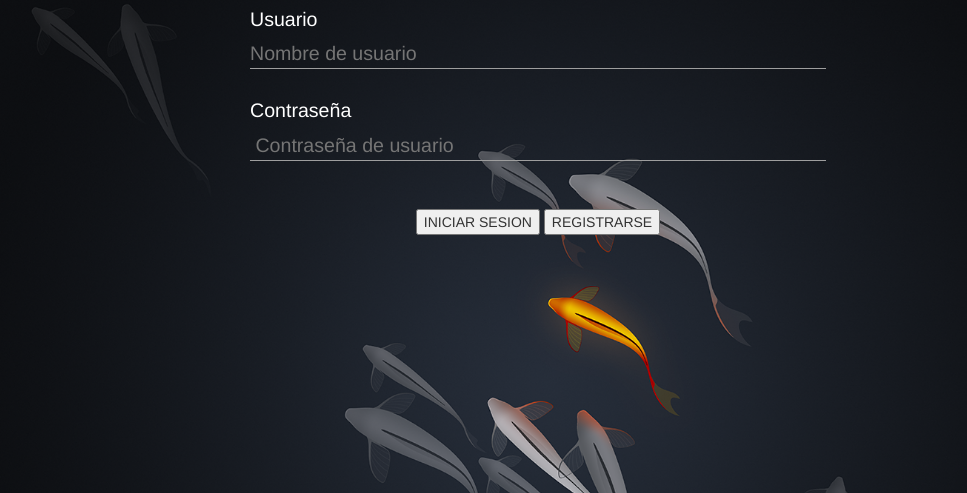
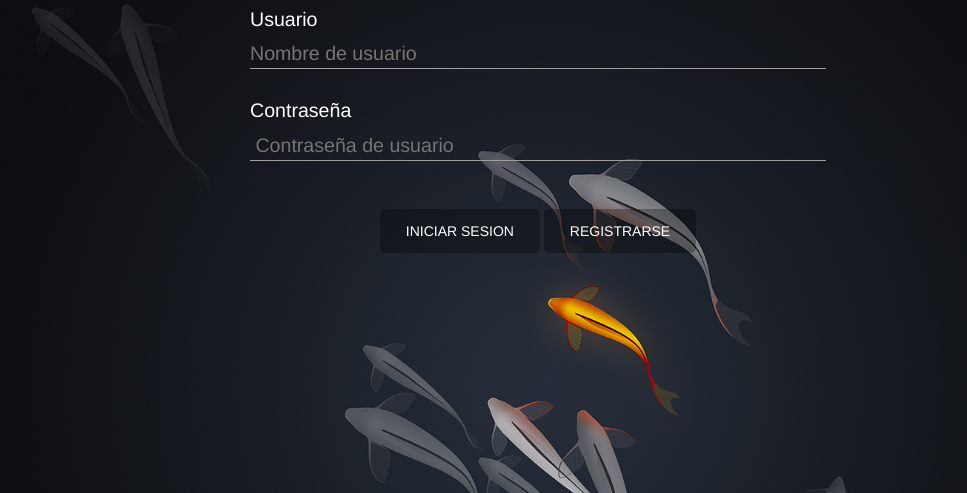
Before and after one commit to Adrian-FES-Aragon/VAGA, a PHP site: page / in a window 1280 px wide. Shown: the part 169-662 px from the top of the page, without its empty margins (102-1069 px from the left). Run offline with PHP 8.4, Linux system fonts and the light colour scheme.

Commit message:
class btn

```diff
--- a/estilo.php
+++ b/estilo.php
@@ -71,7 +71,7 @@ $u=rand(5,0);
 
 }
 
-input[type=button] input[type=submit] {
+.btn1 {
   position: center;
   top: 50%;
   left: 40%;
@@ -85,7 +85,7 @@ input[type=button] input[type=submit] {
   text-align: center;
 }
 
-input[type=button] input[type=submit]:hover {
+.btn1:hover {
   background-color: lightgray;
   color: black;
 }
--- a/index.html
+++ b/index.html
@@ -36,8 +36,8 @@
                         <input type="password" name="txtpassword" class="text1 data" placeholder=" Contraseña de usuario " />
                     </div>
                     <br>
-                    <input type="submit" value="INICIAR SESION" />
-                    <input type="button" onclick="alert('registro.php')" value="REGISTRARSE">
+                    <input type="submit" value="INICIAR SESION" class="btn1" />
+                    <input type="button" onclick="alert('registro.php')" value="REGISTRARSE" class="btn1">
                 </form>
         </div>
     </div>
```
